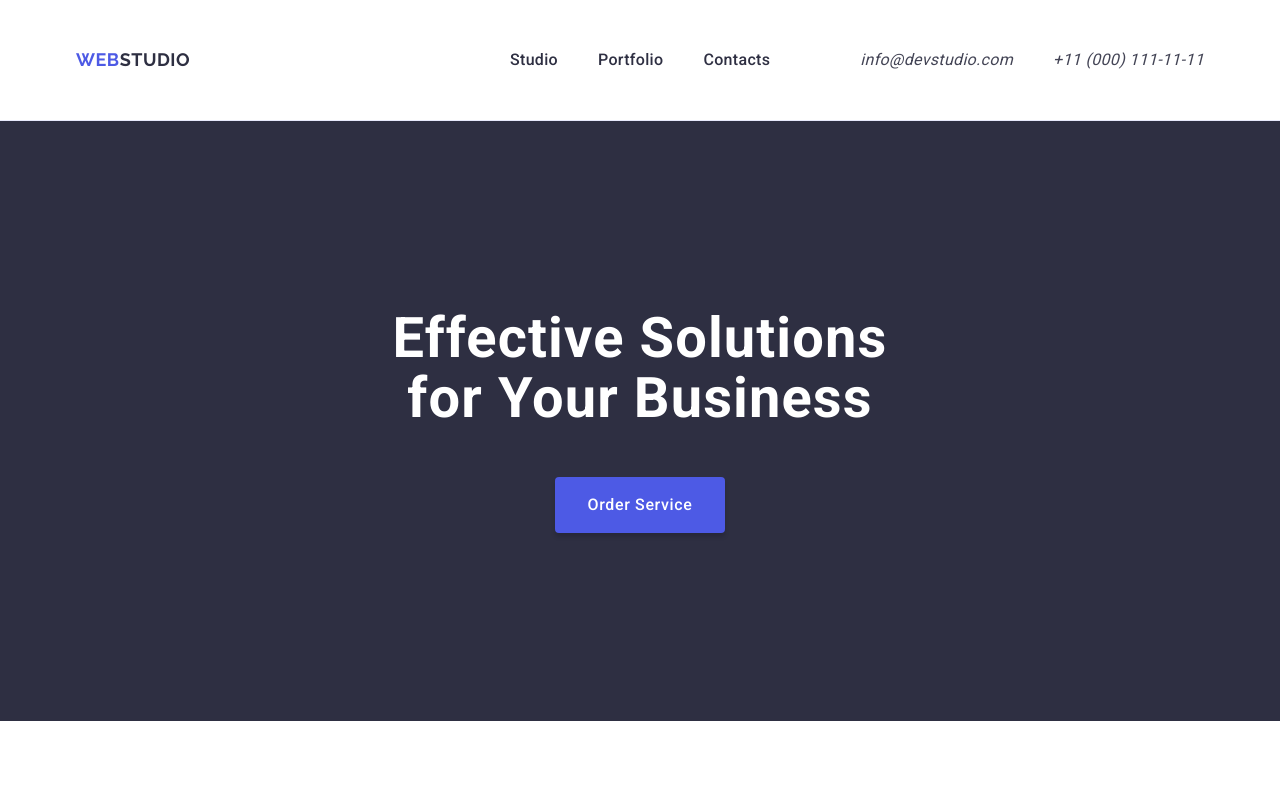
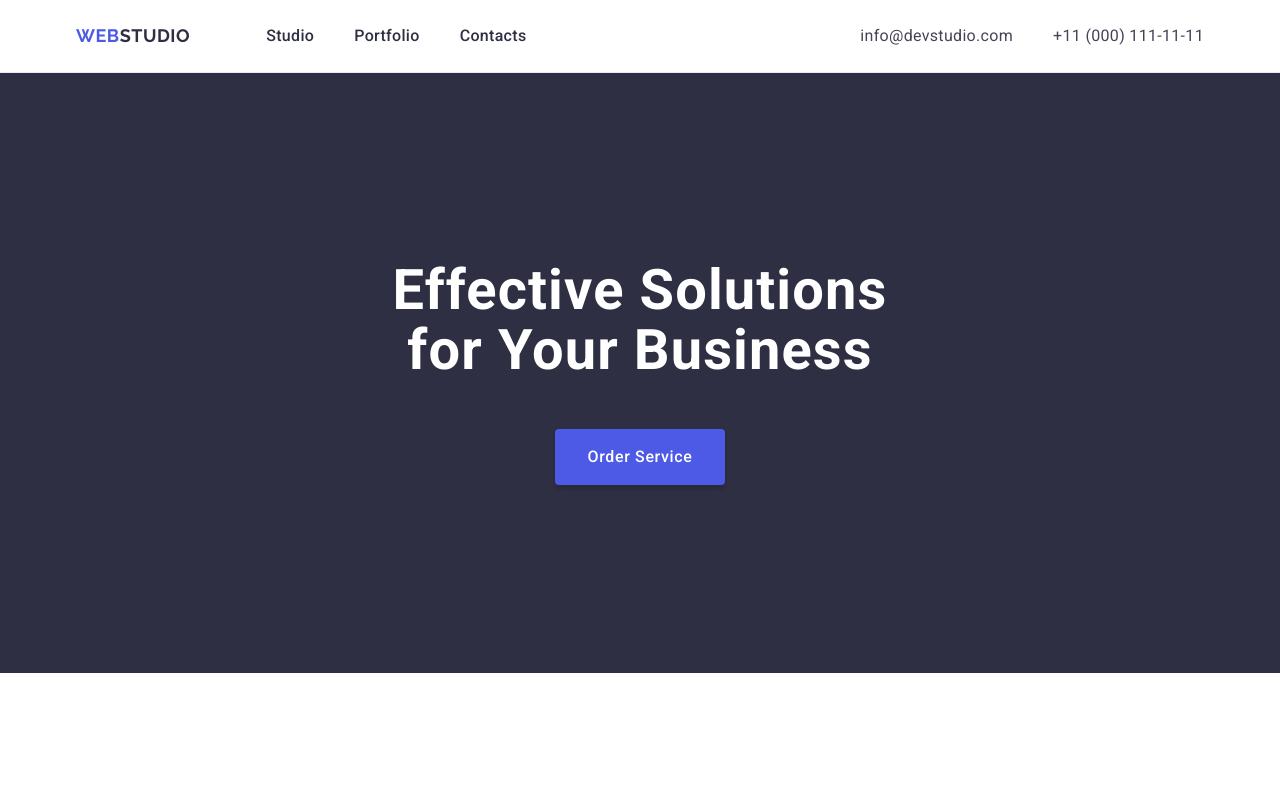
Before and after one commit to dr-jeky11/goit-markup-hw-03, a plain HTML site: page index.html in a window 1280 px wide. Shown: the top 789 px of the page. Drawn offline with nearby package versions, Linux system fonts and the light colour scheme.

Commit message:
mentor's update

```diff
--- a/css/styles.css
+++ b/css/styles.css
@@ -61,8 +61,6 @@ p {
 }
 
 .header {
-  padding-top: 24px;
-  padding-bottom: 24px;
   border-bottom: 1px solid #e7e9fc;
 }
 
@@ -74,8 +72,7 @@ p {
 .header-navigation {
   display: flex;
   align-items: center;
-  flex-grow: 1;
-  margin-right: 90px;
+  margin-right: auto;
   justify-content: space-between;
 }
 
@@ -123,7 +120,7 @@ p {
   color: #404bbf;
 }
 
-.adress {
+.address {
   font-style: normal;
 }
 
```
